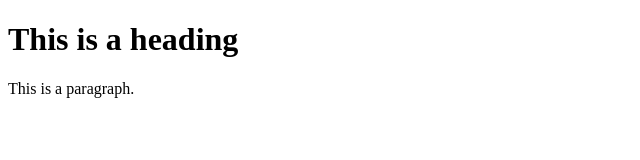
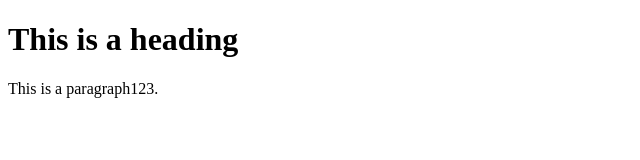
Before and after one commit to minhanhdev95/Demo1, a plain HTML site: page index.html in a window 1280 px wide. Shown: the full height of the page, 0-640 px from the left. Drawn offline with Linux system fonts and the light colour scheme.

Commit message:
Update index.html

```diff
--- a/index.html
+++ b/index.html
@@ -4,7 +4,7 @@
 <body>
 
 <h1>This is a heading</h1>
-<p>This is a paragraph.</p>
+<p>This is a paragraph123.</p>
 
 </body>
 </html>
```
